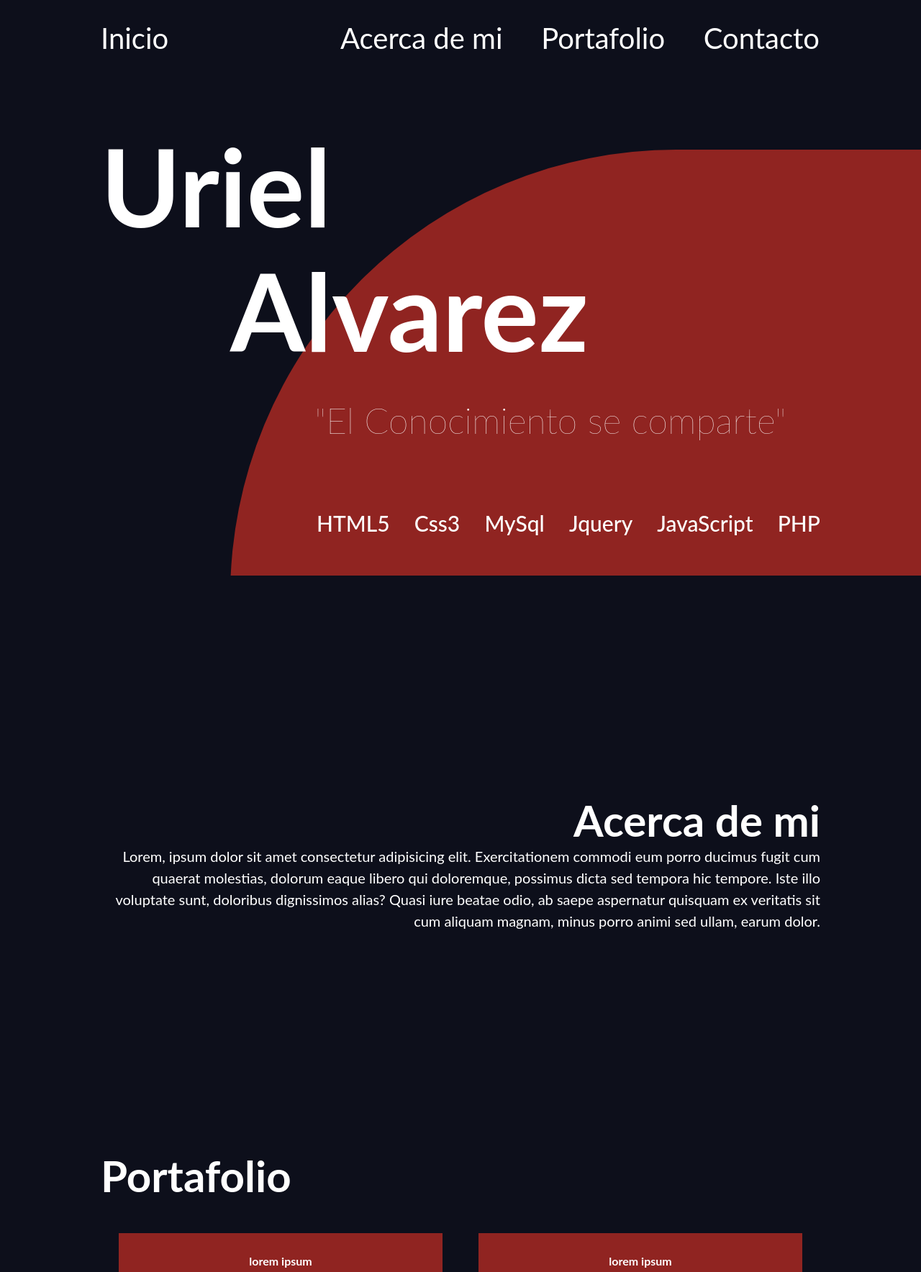
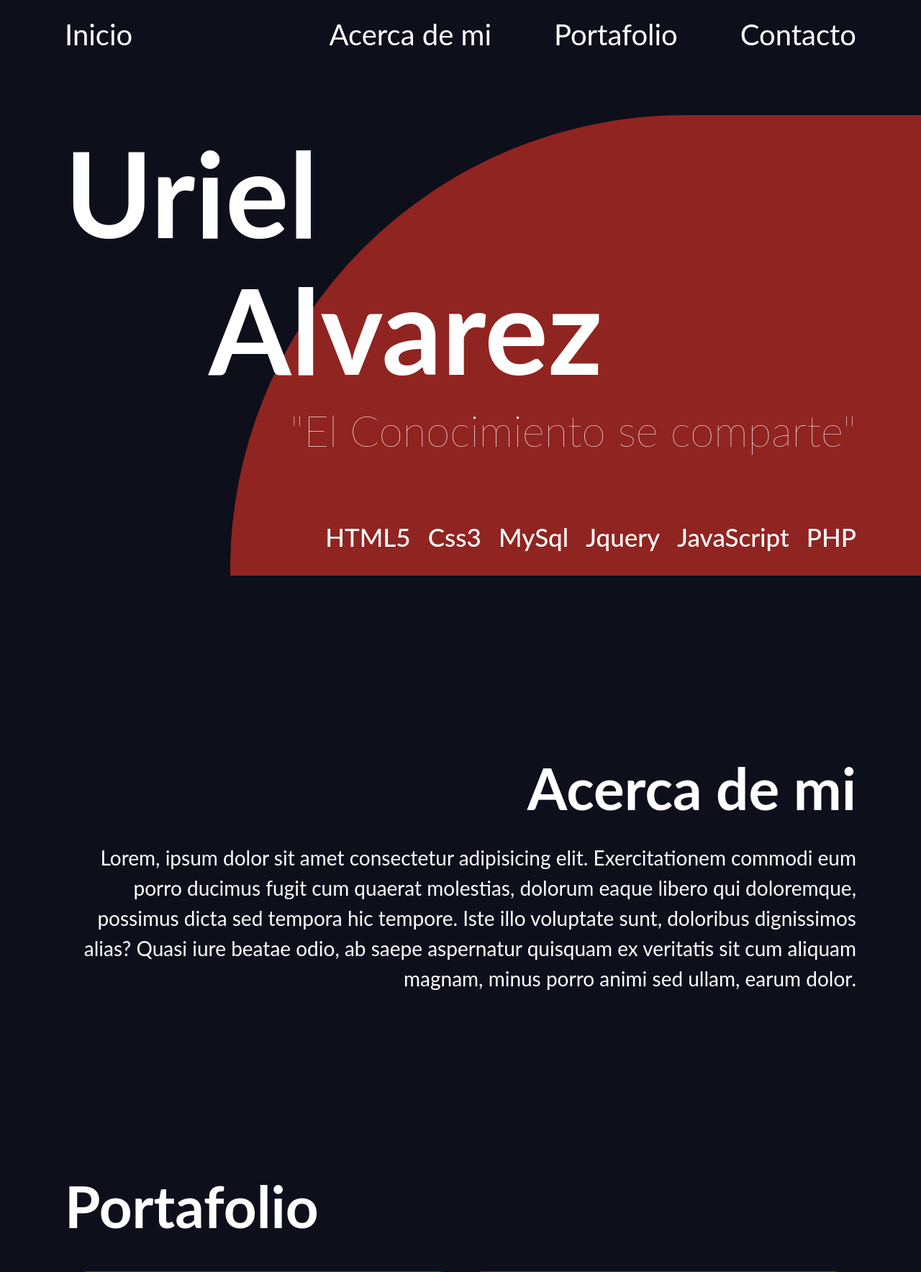
Before and after one commit to naz-14/UrielAlVa, a PHP site: page / in a window 1280 px wide. Shown: the top 1768 px of the page at 72% size. Run offline with PHP 8.4, Linux system fonts and the light colour scheme; some libraries are stand-ins or nearby versions; some web fonts are replaced.

Commit message:
Todo funcionando falta formulario y portafolio

```diff
--- a/css/styles.css
+++ b/css/styles.css
@@ -7,6 +7,7 @@ html{
     box-sizing: inherit;
     margin: 0;
     padding: 0;
+    border: none;
 }
 
 body{
@@ -51,23 +52,33 @@ p{
     }
     h2{
         font-size: 6rem;
+        margin: 3rem 0;
+    }
+    h3{
+        font-size: 3.5rem;
     }
     p{
-        font-size: 1.6rem;
+        font-size: 1.8rem;
     }
     .contenedor{
-        max-width: 60rem ;
+        max-width: 65rem ;
     }
 }
 @media (min-width: 992px){
     .contenedor{
-        max-width: 100rem;
+        max-width: 110rem;
+    }
+    h1{
+        font-size: 16.5rem;
+    }
+    h2{
+        font-size: 8rem;
     }
     p{
-        font-size: 2rem;
+        font-size: 2.8rem;
     }
 }
-@media (min-width: 1441px){
+@media (min-width: 1500px){
     .contenedor{
         max-width: 140rem;
     }
@@ -77,289 +88,319 @@ p{
     h2{
         font-size: 12rem;
     }
+    h3{
+        font-size: 3.8rem;
+    }
     p{
         font-size: 3.8rem;
     }
 }
+body{
+    background-color: #0D0F1B;
+}
 /******Utilidades******/
-
+.izquierda{
+    text-align: left;
+}
+.centro{
+    text-align: center;
+}
+.derecha{
+    text-align: right;
+}
 
 /******Header******/
-body{
-    background-color: #0D0F1B;
+.site_header{
     position: relative;
 }
-.site_header{
-    position: relative;
+/***************Menu********************/
+.site_nav{
+    background-color: #0D0F1B;
+    transition: background-color .5s ease-in;
 
+}
+.site_nav .contenedor{
+    display: flex;
+    justify-content: space-between;
+    align-items: center;
+    min-height: 12vh;
+}
+.inicio #inicio-bar{
+    display: none;
+}
+#uriel_bar{
+    opacity: 0;
+    animation-duration: .5s;
+}
+.inicio a{
+    text-decoration: none;
+    color: #fff;
+}
+.inicio li{
+    list-style: none;
+    display: inline-block;
+}
+.opciones{
+    position: fixed;
+    top: 12vh;
+    right: 0;
+    transform: translateX(100%);
+    background-color: #902421;
+    height: 88vh;
+    width: 50%;
+    display: flex;
+    flex-direction: column;
+    opacity: 0;
+    transition: all .5s ease-in-out;
+}
+.opciones a{
+    text-decoration: none;
+    border-bottom:1px solid #61110e;
+
+}
+.opciones li{
+    padding-left: 2rem;
+    font-size: 2.4rem;
+    list-style: none;
+    color: #fff;
+    margin: 3rem 0;
+
+}
+.hamburguer{
+    justify-self: right;
+}
+.hamburguer div{
+    height: .5rem;
+    width: 3rem;
+    background-color: #fff;
+    margin-bottom: .5rem;
+    transition: all .5s ease;
+}
+.header_content{
+    height: 100%;
+    display: flex;
+    flex-direction: column;
+}
+@media (min-width: 768px){
+    .inicio li{
+        font-size: 3rem;
+    }
+    .hamburguer div{
+        height: .8rem;
+        width: 5rem;
+    }
+    .opciones li{
+        font-size: 5rem;
+        margin: 5rem 0;
+    }
 }
 @media (min-width: 992px){
     .site_header{
-        max-height: 100vh;
-        min-height: 80rem;
+        min-height: 70rem;
         height: 100vh;
     }
+    .hamburguer{
+        display: none;
+
+    }
+    .inicio{
+        flex-basis: 33.3%;
+    }
+    .inicio #uriel_bar{
+        display: none;
+    }
+    .inicio #inicio-bar{
+        display: inline-block;
+    }
+    .inicio #inicio-bar li{
+        font-size: 4rem;
+        transition: color .3s ease-in-out;
+    }
+    .opciones{
+        display: block;
+        flex-basis: 66.6%;
+        position: relative;
+        top: 0;
+        left: 0;
+        transform: translateX(0);
+        background-color: #0D0F1B;
+        height: 100%;
+        width: 100%;
+        display: flex;
+        flex-direction: row;
+        opacity: 1;
+        transition: none;
+        justify-content: space-between;
+
+    }
+    .opciones a{
+        text-decoration: none;
+        border-bottom:none;
+
+    }
+    .opciones li{
+        padding-left: 0;
+        font-size: 4rem;
+        list-style: none;
+        color: #fff;
+        margin: 0;
+        margin-right: 3rem;
+        transition: color .3s ease-in-out;
+    }
+    .opciones li:last-of-type{
+        margin-right: 0;
+    }
+    .inicio li:hover,
+    .opciones li:hover{
+        cursor: pointer;
+        color: #61110e;
+    }
 }
-.site_nav{
-    display: none;
-}
-.boton_menu_movil{
-    padding: 2rem 0;
-    display: flex;
-    justify-content: space-between;
-    align-items: center;
+@media (min-width: 1500px){
+    .inicio #inicio-bar li{
+        font-size: 5rem;
+    }
+    .opciones li{
+        font-size: 5rem;
+    }
 
 }
-#btn_menu_movil{
-    background-color: transparent;
-    border:none
+/***************interaccion********************/
+.opciones.activo{
+    transform: translateX(0);
+    opacity: 1;
 }
-#btn_menu_movil i{
-    color: #fff;
-    font-size: 2.7rem;
+.site_nav.activo .hamburguer .linea1{
+    width: 3.5rem;
+    transform: rotate(45deg) translateX(11px) translateY(1px);
 }
-.boton_menu_movil p{
-    color: #fff;
-    float: left;
+.site_nav.activo .hamburguer .linea2{
     opacity: 0;
-    font-size: 1.6rem;
-    margin: 0;
-    padding: 0;
-
+}
+.site_nav.activo .hamburguer .linea3{
+    width: 3.5rem;
+    transform: rotate(-45deg) translateX(12px) translateY(-2px);
+}
+.site_nav.fixed{
+    position: fixed;
+    width: 100%;
+    border-bottom: 1px solid #902421;
+}
+.site_nav.fixed #uriel_bar{
+    opacity: 1;
 }
 @media (min-width: 768px){
-    .boton_menu_movil p{
-        font-size: 3rem;
+    .site_nav.activo .hamburguer .linea1{
+        width: 6rem;
+        transform: rotate(45deg) translateX(17px) translateY(1px);
+
+    }
+    .site_nav.activo .hamburguer .linea3{
+        width: 6rem;
+        transform: rotate(-45deg) translateX(13px) translateY(-2px);
+    }
+    .site_nav.fixed{
+        border-bottom: 2px solid #902421;
     }
 }
+/***************contenido header********************/
+.site_header::after{
+    position: absolute;
+    content: '';
+    background-image: url(../img/figura.svg);
+    background-position: top left;
+    width: 75%;
+    height: 50%;
+    background-repeat: no-repeat;
+    background-size: cover;
+    bottom: 0;
+    right: 0;
+    z-index: -1000;
+}
 .personal{
+    flex-basis: 80%;
     color: #fff;
 }
-#alvarez{
+.personal #uriel{
+    text-align: left;
+}
+.personal #alvarez{
     text-align: center;
 }
-#conocimiento{
+.personal #conocimiento{
     text-align: right;
-    font-size: 2rem;
+    font-size: 2.1rem;
     font-weight: 200;
 }
+.tecnologias{
+    flex-basis: 20%;
+    color: #fff;
+    text-align: right;
+    padding: 2rem 0;
+}
+.tecnologias p{
+    display: inline-block;
+    margin-right: .5rem;
+    font-weight: 500;
+}
+.tecnologias p:last-of-type{
+    margin-right: 0;
+}
 @media (min-width: 768px){
-    #btn_menu_movil i{
-        font-size: 5rem;
+    .personal #conocimiento{
+        font-size: 4.1rem;
     }
-    #conocimiento{
-        font-size: 4rem;
+    .tecnologias p{
+        font-size: 2rem;
+        margin-right: 2rem;
+    }
+    .tecnologias p:last-of-type{
+        margin-right: 0;
     }
 }
 @media (min-width: 992px){
-    .boton_menu_movil{
-        display: none;
+    .personal{
+        display: flex;
+        flex-direction: column;
+        justify-content: center;
     }
-    #alvarez{
+    .personal #conocimiento{
+        font-size: 6rem;
+        text-align: right;
+    }
+    .personal .nombre #alvarez{
         text-align: left;
-        padding-left: 18rem;
+        padding-left: 20rem;
     }
-    #conocimiento{
-        padding-left: 25rem;
-        text-align: center;
-        font-size: 5rem;
-        margin: 3rem 0;
+
+    .tecnologias{
+        padding: 0;
+        margin-bottom: 2rem;
     }
-    .site_nav{
-        display: flex;
-        width: 100%;
-    }
-    .inicio{
-        flex-basis: 33.3%;
-        align-self: center;
-        display: flex;
-        justify-content: left;
-    }
-    .opciones{
-        flex-basis: 66.6%;
-        display: flex;
-        justify-content: space-between;
-    }
-    .opciones a,
-    .inicio a{
-        text-decoration: none;
-    }
-    .opciones li,
-    .inicio li{
-        list-style: none;
-        color: #fff;
-        padding: 3rem 0;
-        font-size: 4rem;
-        transition: color .3s ease-in-out;
-    }
-    .opciones li:hover,
-    .inicio li:hover{
-        color: #b3130ebd;
-    }
-    @media (min-width: 1441px){
-        .inicio{
-            justify-content: left;
-        }
-        .opciones{
-            justify-content: space-between;
-        }
-        #conocimiento{
-            text-align: right;
-            font-size: 8rem;
-        }
-    }
-}
-.site_header::after{
-    content: '';
-    background-image: url(../img/figura.svg);
-    position: absolute;
-    bottom: 0;
-    right: 0;
-    width: 290px;
-    height: 190px;
-    background-position: center;
-    background-repeat: no-repeat;
-    background-size: cover;
-    z-index: -3000;
-}
-.tecnologias{
-    width: 80%;
-    margin: 0 0 0 auto;
-    display: flex;
-    justify-content: space-between;
-    align-items: center;
-
-}
-.tec{
-    font-weight: 500;
-    font-size: 1.1rem;
-    padding: 2rem 0;
-    color: #fff;
-}
-@media (min-width: 768px){
-    .tec{
-        font-size: 2rem;
+    .tecnologias p{
+        font-size: 3.5rem;
     }
     .site_header::after{
-        width: 57rem;
-        height: 37rem;
-    }
-}
-@media (min-width: 992px){
-    .tecnologias{
-        width: 70%;
-        margin-bottom: 3rem;
-    }
-    .tec{
-        margin: 0;
-        font-size: 3rem;
-    }
-}
-@media (min-width: 1441px){
-    .tecnologias{
-        width: 60%;
-    }
-}
-.nav_movil{
-    background-color: rgba(144, 36, 33, 100%);
-    height: 100vh;
-    width: 50%;
-    position: fixed;
-    top: 0;
-    right: -50rem;
-    z-index: 1000;
-    padding-top: 5.5rem;
-}
-.nav_movil a{
-    text-decoration: none;
-    display: block;
-}
-.nav_movil a li{
-    list-style: none;
-    color: #fff;
-    font-size: 2.4rem;
-    padding-left: 3rem;
-    margin: 2.8rem 0;
-}
-.nav_movil li{
-    list-style: none;
-}
-.nav_movil li:first-of-type{
-    margin-top: 0;
-}
-
-.nav_movil button{
-    border: none;
-    background: none;
-    width: 100%;
-    text-align: center;
-    color: #fff;
-    display: block;
-    font-size: 2.4rem;
-}
-@media (min-width: 992px){
-    .nav_movil{
-        display: none;
-    }
-    .header_content{
-        display: flex;
-        flex-direction: column;
-        justify-content: space-between;
-        height: 100%;
-        flex-grow: 0;
-    }
-    .site_header::after{
-        background-position: top left;
-        height: 74%;
-        width: 75%;
-    }
-}
-@media (min-width: 1441px){
-    .site_header::after{
-        width: 60%;
-    }
-}
-.fixed{
-    background-color: #0D0F1B;
-    top: 0;
-    left: 0;
-    z-index: 3000;
-    width: 100%;
-    position: fixed;
-    padding-right: 3.7rem;
-    border-bottom: 1px solid #61110e;
-    padding-left: 3.8rem;
-}
-.boton_menu_movil.fixed #uriel_bar{
-    opacity: 1;
-}
-@media (min-width: 768px){
-    .fixed{
-        padding-left: 8.4rem;
-        padding-right: 8.4rem;
-        border-bottom: 2px solid #61110e;
-    }
-}
-.fixed-esc{
-    position: fixed;
-    width: 100%;
-    background-color: #0D0F1B;
-    top: 0;
-    left: 0;
-    padding: 0 13.1rem;
-    border-bottom: 2px solid #61110e;
-}
-@media (min-width: 1440px){
-    .fixed-esc{
-        padding: 0 21.1rem;
+        height: 80%;
     }
 }
 @media (min-width: 1500px){
-    .fixed-esc{
-        padding: 0 26rem;
+    .personal{
+        justify-content: space-around;
+    }
+    .personal .nombre{
+        padding-top: 5rem;
+    }
+    .personal #conocimiento{
+        font-size: 8rem;
+    }
+    .tecnologias p{
+        font-size: 4.5rem;
+    }
+    .site_header::after{
+        height: 75%;
     }
 }
-
 /***************Acerca de mi********************/
 .acerca_de_mi{
     display: flex;
--- a/index.html
+++ b/index.html
@@ -7,58 +7,47 @@
     <link rel="stylesheet" href="css/normalize.css">
     <link rel="stylesheet" href="https://use.fontawesome.com/releases/v5.8.1/css/all.css" integrity="sha384-50oBUHEmvpQ+1lW4y57PTFmhCaXp0ML5d60M1M7uH2+nqUivzIebhndOJK28anvf" crossorigin="anonymous">
     <link rel="stylesheet" href="https://use.typekit.net/esz8apu.css">
-    <link rel="stylesheet" href="css/animate.css">
+    <link rel="stylesheet" href="https://cdnjs.cloudflare.com/ajax/libs/animate.css/3.7.2/animate.min.css">
     <link rel="stylesheet" href="css/styles.css">
 </head>
 <body>
-    <nav class="nav_movil" id="nav_movil">
-        <a href="#">
-            <li>Inicio</li>
-        </a>
-        <a href="#">
-            <li>Acerca de mi</li>
-        </a>
-        <a href="#">
-            <li>Portafolio</li>
-        </a>
-        <a href="#">
-            <li>Contacto</li>
-        </a>
-        <li>
-            <button id="close-button"><i class="fas fa-times"></i></button>
-        </li>
-    </nav>
-
     <header class="site_header" id="site_header">
-        <div class="header_content contenedor">
-            <div class="nav_container">
-                <nav class="site_nav" id="site_nav">
+        <div class="nav_container">
+            <nav class="site_nav" id="site_nav">
+                <div class="contenedor" id="contenedor_opciones">
                     <div class="inicio" id="inicio">
-                        <a href="#">
+                        <a href="#site_header" id="inicio-bar">
                             <li>Inicio</li>
+                        </a>
+                        <a href="#site_header" >
+                            <li id="uriel_bar">Uriel A.</li>
                         </a>
                     </div>
                     <div class="opciones">
-                        <a href="#">
+                        <a href="#acerca_de_mi">
                             <li>Acerca de mi</li>
                         </a>
-                        <a href="#">
+                        <a href="#portafolio">
                             <li>Portafolio</li>
                         </a>
-                        <a href="#">
+                        <a href="#contacto">
                             <li>Contacto</li>
                         </a>
                     </div>
-                </nav>
-            </div>
-            <div class="oculta" id="oculta"></div>
-            <div class="boton_menu_movil" id="menu_movil">
-                <p id="uriel_bar">Uriel A.</p>
-                <button id="btn_menu_movil"><i class="fas fa-hamburger"></i></button>
-            </div>
+                    <div class="hamburguer" id="btn_menu_movil">
+                        <div class="linea1"></div>
+                        <div class="linea2"></div>
+                        <div class="linea3"></div>
+                    </div>
+                </div>
+            </nav>
+        </div>
+        <div class="header_content contenedor">
             <div class="personal">
-                    <h1 id="uriel">Uriel</h1>
-                    <h1 id="alvarez">Alvarez</h1>
+                    <div class="nombre">
+                        <h1 id="uriel">Uriel</h1>
+                        <h1 id="alvarez">Alvarez</h1>
+                    </div>
                     <p id="conocimiento">"El Conocimiento se comparte"</p>
             </div>
             <div class="tecnologias">
@@ -82,31 +71,31 @@
             <h2>Portafolio</h2>
             <div class="contenedor_elementos">
                 <div class="elemento_portafolio">
-                    <h4>lorem ipsum</h4>
+                    <h3>lorem ipsum</h3>
                     <div class="img_portafolio">
                         <img src="https://picsum.photos/500/450" alt="">
                     </div>
                 </div>
                 <div class="elemento_portafolio">
-                    <h4>lorem ipsum</h4>
+                    <h3>lorem ipsum</h3>
                     <div class="img_portafolio">
                         <img src="https://picsum.photos/500/450" alt="">
                     </div>
                 </div>
                 <div class="elemento_portafolio">
-                    <h4>lorem ipsum</h4>
+                    <h3>lorem ipsum</h3>
                     <div class="img_portafolio">
                         <img src="https://picsum.photos/500/450" alt="">
                     </div>
                 </div>
                 <div class="elemento_portafolio">
-                    <h4>lorem ipsum</h4>
+                    <h3>lorem ipsum</h3>
                     <div class="img_portafolio">
                         <img src="https://picsum.photos/500/450" alt="">
                     </div>
                 </div>
                 <div class="elemento_portafolio">
-                    <h4>lorem ipsum</h4>
+                    <h3>lorem ipsum</h3>
                     <div class="img_portafolio">
                         <img src="https://picsum.photos/500/450" alt="">
                     </div>
@@ -140,9 +129,9 @@
     </section>
     <footer class="site_footer" id="site_footer">
         <div class="footer_content contenedor" id="site_footer_content">
-            <div class="footer_elemento"><i class="fab fa-facebook-f"></i><p> fb.com/just.pwnaz</p></div>
-            <div class="footer_elemento"><i class="fab fa-twitter"></i><p> @UrielAlvarez</p></div>
-            <div class="footer_elemento"><i class="fab fa-instagram"></i><p> @pwnaz</p></div>
+            <div class="footer_elemento centro"><i class="fab fa-facebook-f"></i><p> fb.com/just.pwnaz</p></div>
+            <div class="footer_elemento centro"><i class="fab fa-twitter"></i><p> @UrielAlvarez</p></div>
+            <div class="footer_elemento centro"><i class="fab fa-instagram"></i><p> @pwnaz</p></div>
         </div>
     </footer>
 
--- a/js/main.js
+++ b/js/main.js
@@ -2,45 +2,71 @@
     'use strict';
     window.addEventListener('DOMContentLoaded',function(){
 
-        console.log("Todo redy");
 
-        const barra_movil = document.querySelector("#menu_movil");
-        const barra = document.querySelector("#site_nav");
-
-        if(window.matchMedia("(max-width: 991px)").matches){
-            window.addEventListener('scroll', fixedBar);
-        }
-        else{
-            window.addEventListener('scroll', fixedBarEsc);
-        }
+        const barra = document.querySelector('#site_nav');
+        //Barra fixed
+        window.addEventListener('scroll', fixedBar);
 
         function fixedBar(){
             if(window.scrollY>0){
-                barra_movil.classList.add('fixed');
-                document.querySelector('#site_header').style.paddingTop=barra_movil.offsetHeight+"px";
-                document.querySelector('#uriel_bar').classList.add('animated','bounceInUp');
-
-            }
-            else{
-                document.querySelector('#site_header').style.paddingTop=0;
-                document.querySelector('#uriel_bar').classList.remove('animated','bounceInUp');
-                barra_movil.classList.remove('fixed');
-            }
-        }
-        function fixedBarEsc(){
-            if(window.scrollY>0){
-                document.querySelector('#oculta').style.height=barra.offsetHeight+"px";
-                barra.classList.add('fixed-esc');
-                document.querySelector('#inicio a li').innerHTML="Uriel A.";
+                document.querySelector('#uriel_bar').classList.remove('animated','bounceOutLeft')
+                barra.classList.add('fixed');
+                document.querySelector('.nav_container').style.height=barra.offsetHeight+"px";
+                document.querySelector('#uriel_bar').classList.add('animated','bounceInLeft');
 
 
             }
             else{
-                document.querySelector('#oculta').style.height=0;
-                barra.classList.remove('fixed-esc');
-                document.querySelector('#inicio a li').innerHTML="Inicio";
+                document.querySelector('#uriel_bar').classList.add('animated','bounceOutLeft');
+                document.querySelector('.nav_container').style.height='';
+                barra.classList.remove('fixed');
+                document.querySelector('#uriel_bar').classList.remove('animated','bounceInLeft','duration-5s');
             }
         }
+
+        //navegacion movil
+        const hamburger = document.querySelector('#btn_menu_movil');
+        const barra_lateral = document.querySelector('.opciones');
+        const links = document.querySelectorAll('#contenedor_opciones a');
+        hamburger.addEventListener('click',menuMovil);
+
+
+        function menuMovil() {
+            event.preventDefault();
+            event.stopPropagation();
+            barra_lateral.classList.toggle('activo');
+            barra.classList.toggle('activo');
+            if (barra_lateral.classList.contains('activo')) {
+                window.addEventListener('scroll',()=>{
+                    barra.classList.remove('activo');
+                    barra_lateral.classList.remove('activo');
+                });
+                document.body.addEventListener('click',clickDom);
+            }
+        }
+        //click fuera de nav
+        function clickDom(){
+            event.stopPropagation();
+                    if(event.target!= barra_lateral){
+                        console.log(event.target)
+                        barra.classList.remove('activo');
+                        barra_lateral.classList.remove('activo');
+                    }
+            document.body.removeEventListener('click',clickDom);
+        }
+
+        // navegacion con barra fixed
+        links.forEach(link => {
+            link.addEventListener('click',navegacion);
+        });
+        function navegacion(){
+            event.preventDefault();
+            var enlace = this.getAttribute('href');
+            window.scrollTo(0,(document.querySelector(enlace).offsetTop - barra.offsetHeight));
+            barra.classList.remove('activo');
+            barra_lateral.classList.remove('activo');
+        }
+
 
 
     });
```
Also changed, not shown: other parts of css/styles.css (+36 -6 lines).
